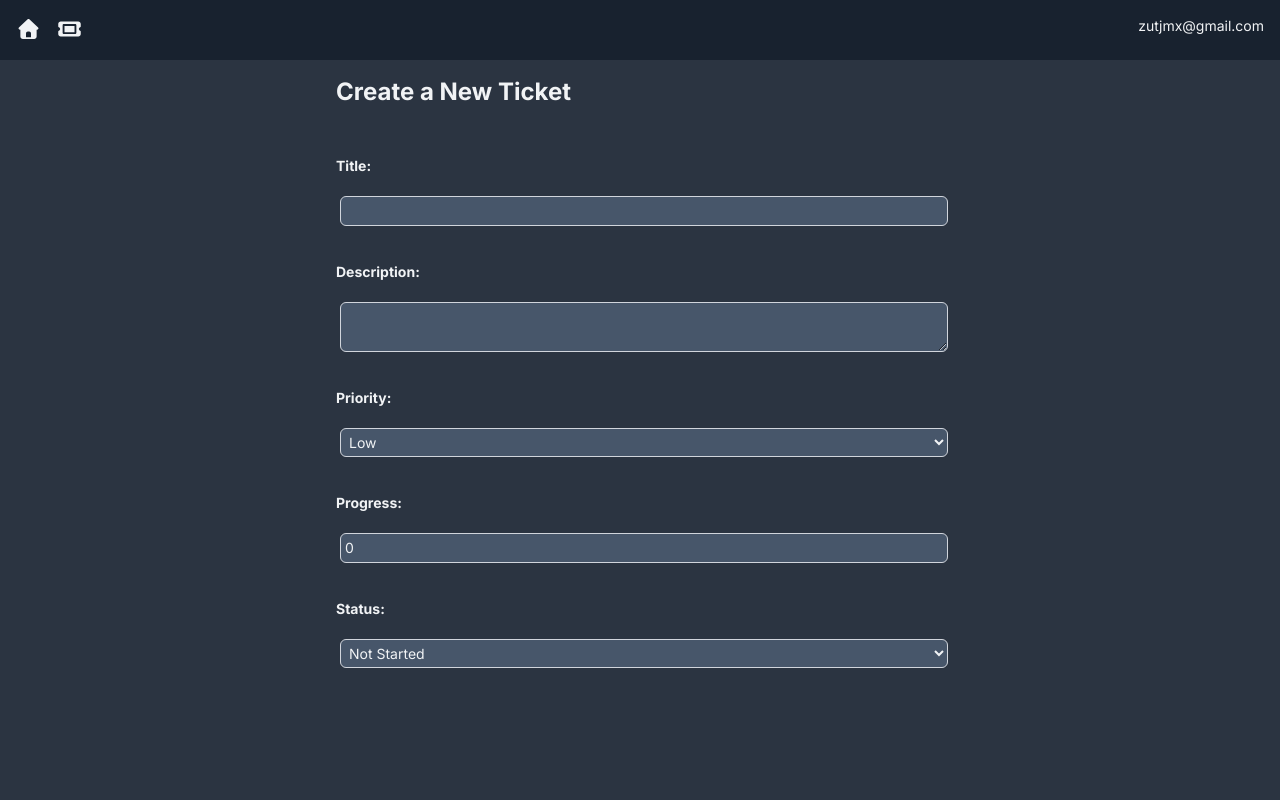
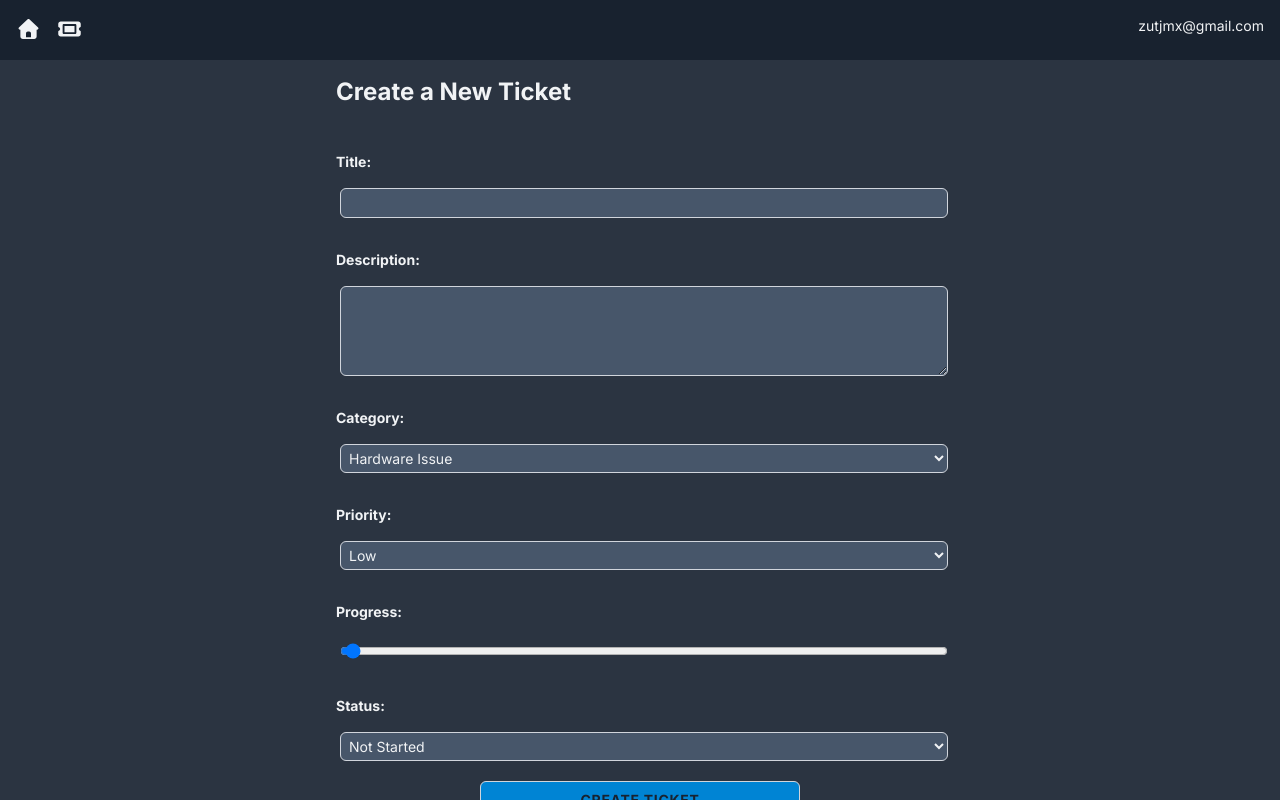
Before and after one commit to zutjmx/ticket-app, a Next.js app: page /TicketPage/new in a window 1280 px wide. Built offline with nearby package versions, Linux system fonts and the light colour scheme.

Commit message:
Modificaciones 22/10/2026 15:46

```diff
--- a/app/(components)/TicketForm.jsx
+++ b/app/(components)/TicketForm.jsx
@@ -15,6 +15,29 @@ const TicketForm = () => {
         category: 'Hardware Issue',
     };
 
+    const handleSubmit = async (e) => {
+        e.preventDefault();
+
+        const response = await fetch('/api/Tickets', {
+            method: 'POST',
+            headers: {
+                'Content-Type': 'application/json',
+            },
+            body: JSON.stringify(formData),
+        });
+
+        if (response.ok) {
+            const newTicket = await response.json();
+            console.log('Ticket created:', newTicket);
+            router.refresh(); // Refresh the current route to fetch the latest tickets
+            router.push('/');
+        } else {
+            console.error('Failed to create ticket');
+            throw new Error('Failed to create ticket');
+        }
+
+    };
+
     const handleChange = (e) => {
         const { name, value } = e.target;
         setFormData((prevData) => ({
@@ -27,7 +50,7 @@ const TicketForm = () => {
 
     return (
         <div className="flex justify-center">
-            <form className="flex flex-col gap-4 w-1/2">
+            <form className="flex flex-col gap-3 w-1/2" method="POST" onSubmit={handleSubmit}>
                 <h3 className="text-2xl font-bold mb-4">Create a New Ticket</h3>
                 <label htmlFor="title">Title:</label>
                 <input
@@ -43,7 +66,19 @@ const TicketForm = () => {
                     name="description"
                     value={formData.description}
                     onChange={handleChange}
+                    rows={4}
                 />
+                <label htmlFor="category">Category:</label>
+                <select
+                    id="category"
+                    name="category"
+                    value={formData.category}
+                    onChange={handleChange}
+                >
+                    <option value="Hardware Issue">Hardware Issue</option>
+                    <option value="Software Issue">Software Issue</option>
+                    <option value="Network Issue">Network Issue</option>
+                </select>
                 <label htmlFor="priority">Priority:</label>
                 <select
                     id="priority"
@@ -57,9 +92,11 @@ const TicketForm = () => {
                 </select>
                 <label htmlFor="progress">Progress:</label>
                 <input
-                    type="number"
+                    type="range"
                     id="progress"
                     name="progress"
+                    min="0"
+                    max="100"
                     value={formData.progress}
                     onChange={handleChange}
                 />
@@ -74,6 +111,11 @@ const TicketForm = () => {
                     <option value="in progress">In Progress</option>
                     <option value="completed">Completed</option>
                 </select>
+
+                <input type="submit"
+                    value="Create Ticket"
+                    className="btn max-w-xs self-center"
+                />
             </form>
         </div>
     )
--- a/app/(models)/Ticket.js
+++ b/app/(models)/Ticket.js
@@ -1,10 +1,7 @@
 import mongoose, {Schema} from "mongoose";
 import { act } from "react";
 
-mongoose.connect(process.env.MONGODB_URI, {
-  useNewUrlParser: true,
-  useUnifiedTopology: true,
-});
+mongoose.connect(process.env.MONGODB_URI);
 
 mongoose.Promise = global.Promise;
 
--- a/app/api/route.js
+++ b/app/api/Tickets/route.js
@@ -1,4 +1,4 @@
-import Ticket from "../(models)/Ticket";
+import Ticket from "../../(models)/Ticket";
 import { NextResponse } from "next/server";
 
 export async function GET(request) {
```
